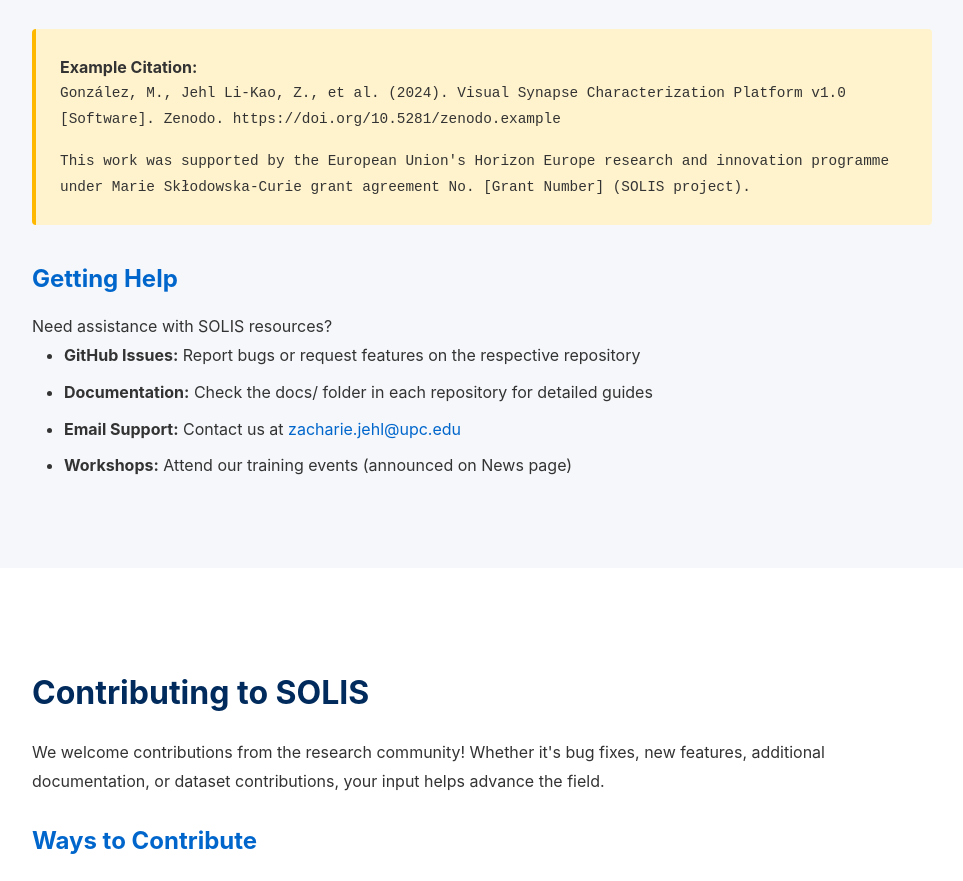
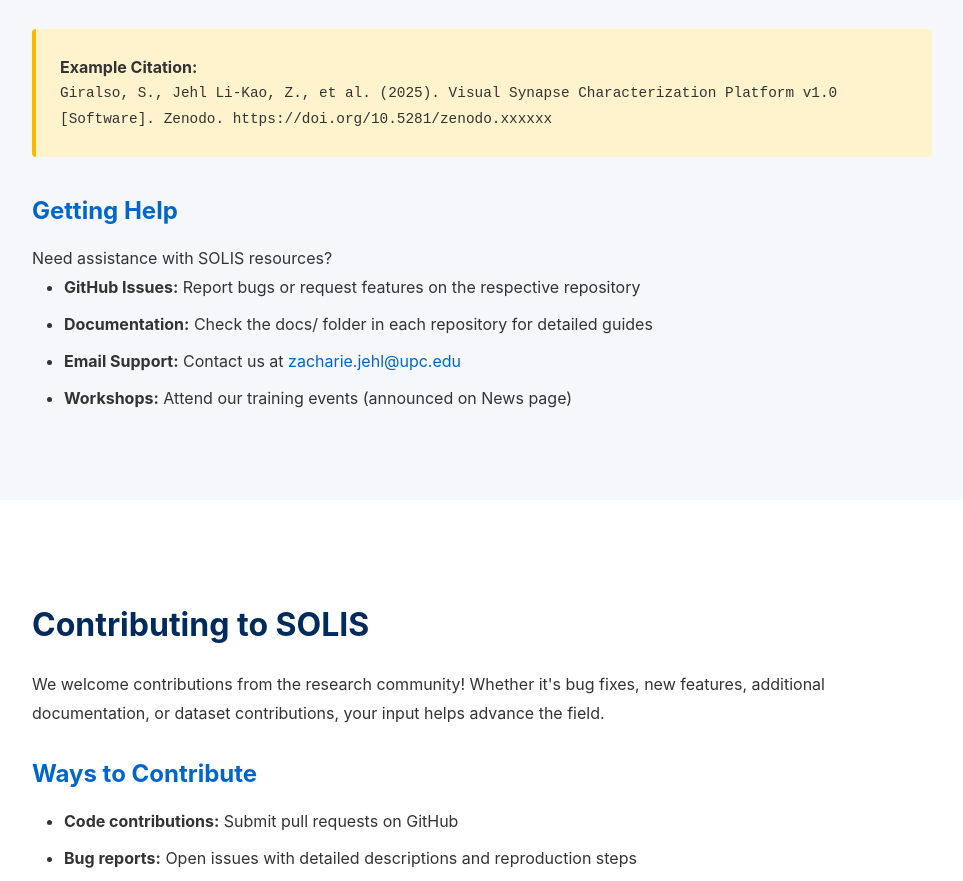
Before and after one commit to SOLIS-project/SOLIS_WEB, a plain HTML site: page resources.html in a window 1280 px wide. Shown: the part 3524-4405 px from the top of the page, without its empty margins (158-1121 px from the left). Drawn offline with Linux system fonts and the light colour scheme.

Commit message:
Update citation in resources.html
Updated citation details and removed funding note.

```diff
--- a/resources.html
+++ b/resources.html
@@ -229,11 +229,9 @@
         <div class="highlight-box" style="background-color: #fff3cd; border-left-color: #ffb800;">
           <h4>Example Citation:</h4>
           <p style="font-family: monospace; font-size: 0.9rem;">
-            González, M., Jehl Li-Kao, Z., et al. (2024). Visual Synapse Characterization Platform v1.0 [Software]. Zenodo. https://doi.org/10.5281/zenodo.example
+            Giralso, S., Jehl Li-Kao, Z., et al. (2025). Visual Synapse Characterization Platform v1.0 [Software]. Zenodo. https://doi.org/10.5281/zenodo.xxxxxx
           </p>
-          <p style="font-family: monospace; font-size: 0.9rem; margin-top: 1rem;">
-            This work was supported by the European Union's Horizon Europe research and innovation programme under Marie Skłodowska-Curie grant agreement No. [Grant Number] (SOLIS project).
-          </p>
+
         </div>
 
         <h3>Getting Help</h3>
```
